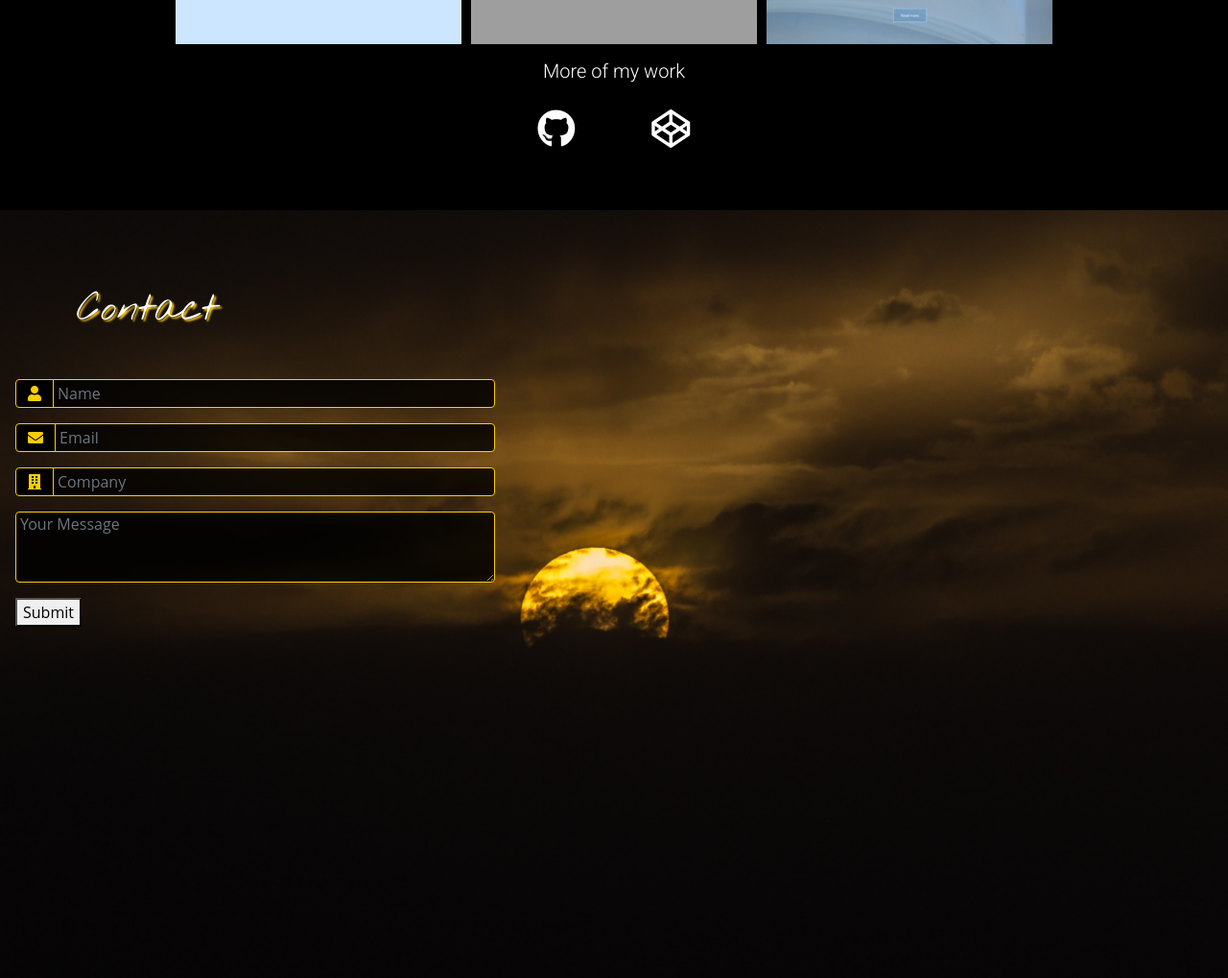
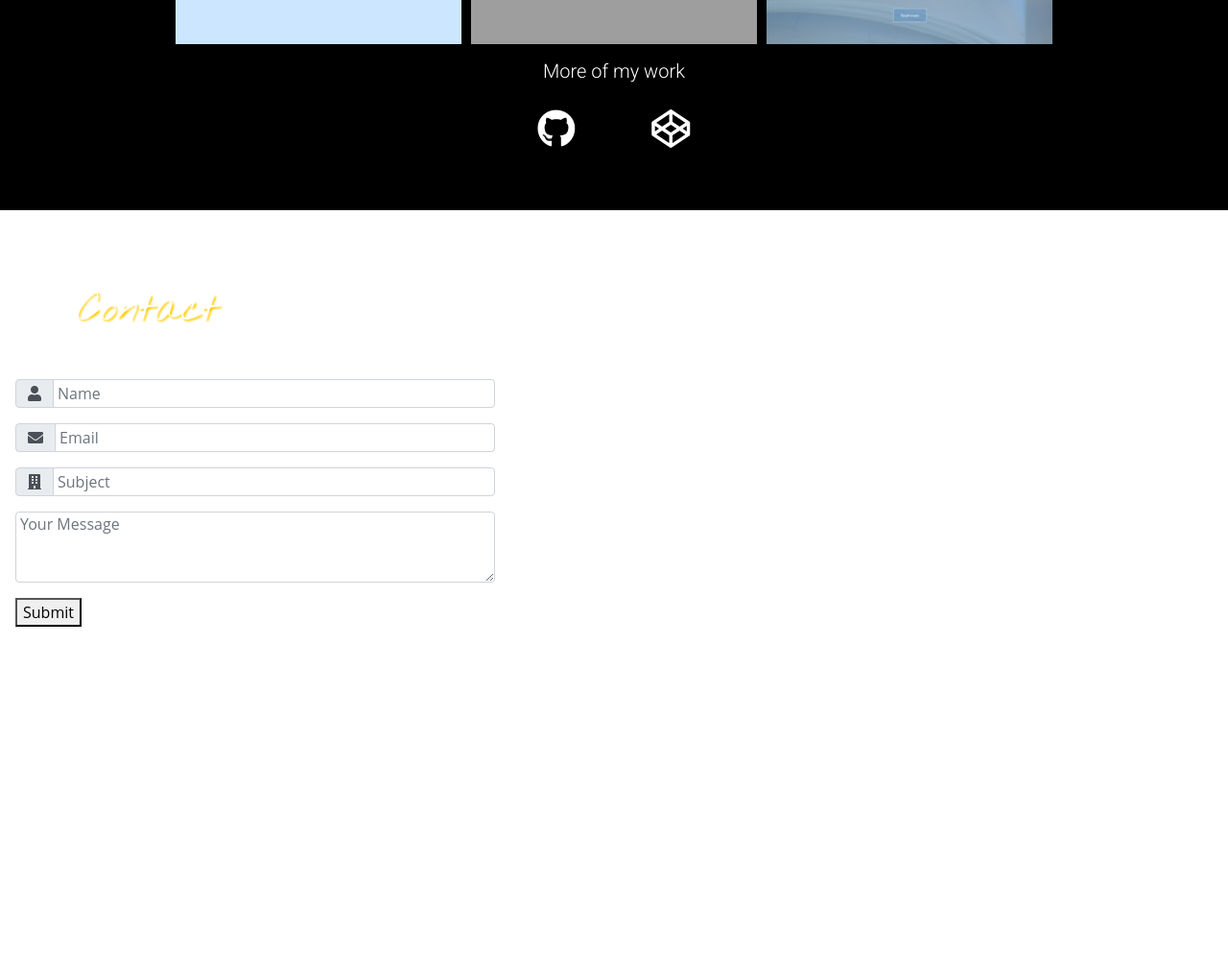
Before and after one commit to myVarEquals/portfolio.v2, a PHP site: page / in a window 1280 px wide. Shown: the part 1796-2815 px from the top of the page at 96% size. Run offline with PHP 8.4, Linux system fonts and the light colour scheme; some libraries are stand-ins or nearby versions; grey boxes are pictures that could not be loaded.

Commit message:
php form working, need more styling

```diff
--- a/css/index.css
+++ b/css/index.css
@@ -266,17 +266,6 @@ hr {
 form {
   padding: 0 1em; }
 
-.contact-background {
-  z-index: -10;
-  position: absolute;
-  height: 800px;
-  width: 100%;
-  background-image: url(../images/moon.jpg);
-  background-repeat: no-repeat;
-  background-attachment: fixed;
-  background-position: bottom center;
-  background-size: cover; }
-
 .contact-header {
   padding: 2em 0 1em 2em;
   font-family: "Nothing You Could Do", cursive;
@@ -286,15 +275,8 @@ form {
 .input-group, .form-group {
   max-width: 500px; }
 
-.input-group-text {
-  border: 1px solid #ffcc00;
-  background: black;
-  color: #ffcc00; }
-
 .form-control {
-  border: 1px solid #ffcc00;
-  padding: 0 4px;
-  background: rgba(0, 0, 0, 0.8); }
+  padding: 0 4px; }
 
 @media only screen and (min-width: 601px) {
   #about-section {
--- a/index.php
+++ b/index.php
@@ -8,11 +8,11 @@
   if(filter_has_var(INPUT_POST, 'submit')) {
     $name = htmlspecialchars($_POST['name']);
     $email = htmlspecialchars($_POST['email']);
-    $company = htmlspecialchars($_POST['company']);
+    $msgSubject = htmlspecialchars($_POST['msgSubject']);
     $message = htmlspecialchars($_POST['message']);
 
     //Check if all fields hold data
-    if(!empty($name) && !empty($email) && !empty($company) && !empty($message)) {
+    if(!empty($name) && !empty($email) && !empty($msgSubject) && !empty($message)) {
       //Pass all fields have data
       //Test for valid Email address
       if (filter_var($email, FILTER_VALIDATE_EMAIL) === false) {
@@ -26,17 +26,29 @@
         //Subject for email
         $subject = 'Contact Request From '.$name;
         //Body for email
-        $body = "<html><body>";
-        $body .= '<h2>Contact Request</h2>';
-        $body .= '<h4>Name</h4><p>'.$name.'</p>';
-        $body .= '<h4>Email</h4><p>'.$email.'</p>';
-        $body .= '<h4>Company</h4><p>'.$company.'</p>';
-        $body .= '<h4>Message</h4><p>'.$message.'</p>';
-        $body .= '</body></html>';
+        $body = '
+          <html>
+            <head>
+              <title>Contact Request</title>
+            </head>
+            <body>
+              <h2>Contact Request</h2>
+              <p><strong>Name:</strong> '.$name.'</p>
+              <p><strong>Email:</strong> '.$email.'</p>
+              <hr>
+              <p><strong>Subject:</strong> '.$msgSubject.'</p>
+              <p><strong>Message:</strong><br>'.$message.'</p>
+            </body>
+          </html>
+          ';
+
         //Headers for email
 
-        $headers = 'MIME-Version: 1.0' . '\r\n';
-        $headers .= 'Content-Type:text/html;charset=UTF-8' . '\r\n';
+        $headers = 'From: Night Owl Dev _mainaccount@nightowldeveloper.com' . "\r\n" .
+          'Reply-To: _mainaccount@nightowldeveloper.com' . "\r\n" .
+          'X-Mailer: PHP/' . phpversion() . "\r\n" .
+          'Content-Type: text/html; charset=UTF-8';
+
 
 
         if(mail($toEmail, $subject, $body, $headers)) {
@@ -67,7 +79,8 @@
   <link href="https://fonts.googleapis.com/css?family=Roboto:300,400|Nothing+You+Could+Do|Permanent+Marker" rel="stylesheet">
   <link rel="stylesheet" href="https://use.fontawesome.com/releases/v5.0.10/css/all.css" integrity="sha384-+d0P83n9kaQMCwj8F4RJB66tzIwOKmrdb46+porD/OvrJ+37WqIM7UoBtwHO6Nlg" crossorigin="anonymous">
   <link href="https://cdnjs.cloudflare.com/ajax/libs/twitter-bootstrap/4.0.0/css/bootstrap.css" rel="stylesheet">
-  <link href="../../css/index.css" rel="stylesheet">
+  <link href="css/index.css" rel="stylesheet">
+  <title>Night Owl Dev</title>
 </head>
 <body data-spy="scroll" data-target=".navbar" data-offset="100">
   <header>
@@ -187,7 +200,6 @@
       <?php if($alertMessage != ''): ?>
         <div class='alert <?php echo $alertMessageClass; ?>'><?php echo $alertMessage; ?></div>
       <?php endif; ?>
-      <div class="contact-background"></div>
       <h1 class="contact-header">Contact</h1>
       <form action="<?php echo $_SERVER['PHP_SELF']; ?>" method="POST">
         <div class="input-group mb-3">
@@ -200,7 +212,7 @@
         </div>
         <div class="input-group mb-3">
           <div class="input-group-prepend"><span class="input-group-text"><i class="fas fa-building"></i></span></div>
-          <input class="form-control" type="text" name="company" value="<?php echo isset($_POST['company']) ? $company : ''; ?>" id="company" placeholder="Company">
+          <input class="form-control" type="text" name="msgSubject" value="<?php echo isset($_POST['msgSubject']) ? $msgSubject : ''; ?>" id="msgSubject" placeholder="Subject">
         </div>
         <div class="form-group">
           <textarea class="form-control" rows="3" name='message' placeholder="Your Message"><?php echo isset($_POST['message']) ? $message : ''; ?></textarea>
--- a/scss/index.sass
+++ b/scss/index.sass
@@ -301,18 +301,6 @@ hr
 form
   padding: 0 1em
 
-.contact-background
-  z-index: -10
-  position: absolute
-  height: 800px
-  width: 100%
-  background:
-    image: url(../images/moon.jpg)
-    repeat: no-repeat
-    attachment: fixed
-    position: bottom center
-    size: cover
-
 .contact-header
   padding: 2em 0 1em 2em
   font-family: 'Nothing You Could Do', cursive
@@ -322,15 +310,9 @@ form
 .input-group, .form-group
   max-width: 500px
 
-.input-group-text
-  border: 1px solid #ffcc00
-  background: black
-  color: #ffcc00
 
 .form-control
-  border: 1px solid #ffcc00
   padding: 0 4px
-  background: rgba(0, 0, 0, .8)
 
 
 @media only screen and (min-width: 601px)
```
Also changed, not shown: 1 other file.
